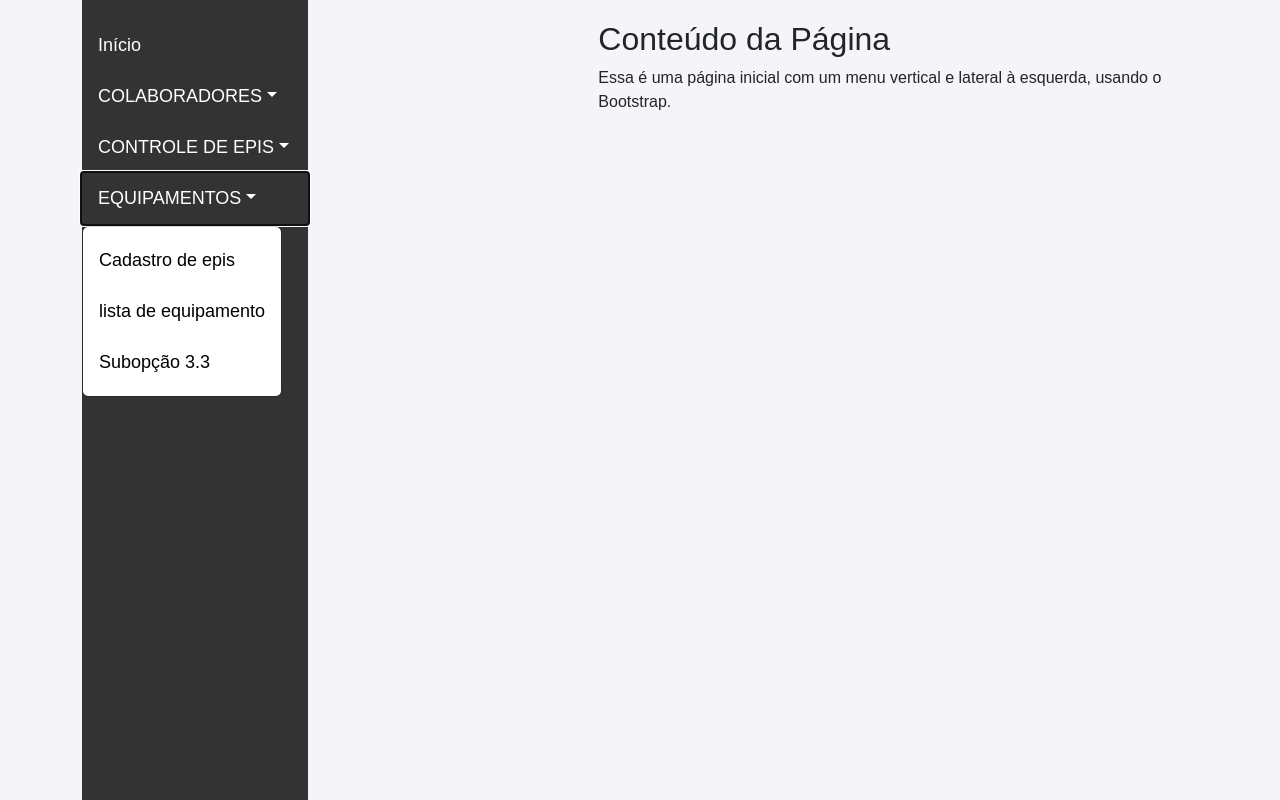
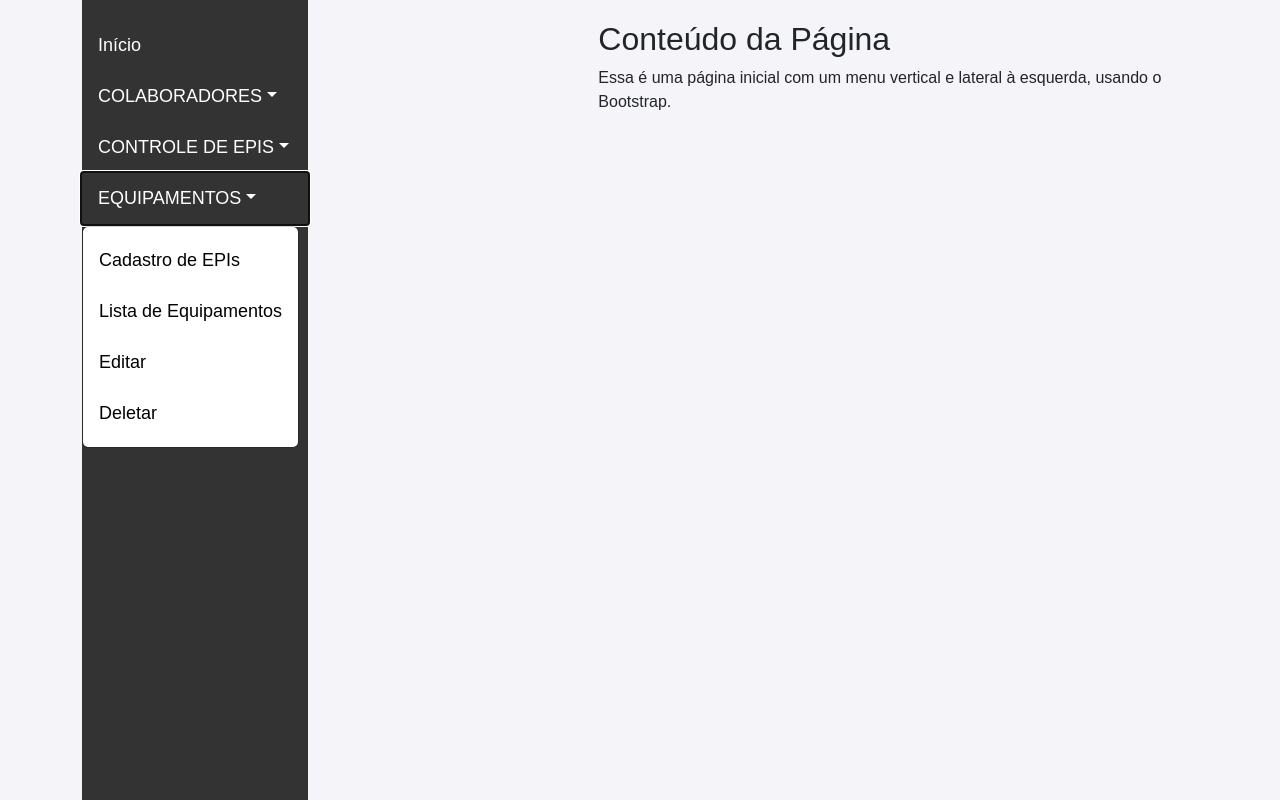
Before and after one commit to machadodevp/projeto_site_epi, a Django app: page / in a window 1280 px wide, after a click on "EQUIPAMENTOS". Shown: the part 88-888 px from the top of the page. Run offline with Django 5.2, Linux system fonts and the light colour scheme; tables that the repository leaves empty hold one stand-in row (values such as "Sample post").

Commit message:
melhorando cadastro de equipamento

```diff
--- a/projeto_epi_master/seguranca_trabalho/models.py
+++ b/projeto_epi_master/seguranca_trabalho/models.py
@@ -1,7 +1,6 @@
 from django.db import models
 
 # Create your models here.
-from django.db import models
 
 class Colaborador(models.Model):
     nome = models.CharField(max_length=100)
@@ -21,9 +20,8 @@ class Equipamento(models.Model):
     # Definindo os campos do modelo de Equipamento
     nome = models.CharField(max_length=100, verbose_name="Nome do Equipamento")
     tipo = models.CharField(max_length=100, verbose_name="Tipo de Equipamento")
-    validade = models.DateField(verbose_name="Data de Validade")
-    quantidade = models.PositiveIntegerField(verbose_name="Quantidade Disponível")
-    descricao = models.TextField(blank=True, null=True, verbose_name="Descrição")
+    numero_serie = models.CharField(max_length=100, default='DEFAULT123')
+    fabricante = models.CharField(max_length=100, default='DEFAULT123')
 
     def __str__(self):
         return self.nome
--- a/projeto_epi_master/seguranca_trabalho/templates/cadastro/home.html
+++ b/projeto_epi_master/seguranca_trabalho/templates/cadastro/home.html
@@ -4,7 +4,6 @@
     <meta charset="UTF-8">
     <meta name="viewport" content="width=device-width, initial-scale=1.0">
     <title>Página Inicial</title>
-    <!-- Incluindo o Bootstrap via CDN -->
     <link href="https://cdn.jsdelivr.net/npm/bootstrap@5.3.0-alpha1/dist/css/bootstrap.min.css" rel="stylesheet">
 
     <style>
@@ -48,20 +47,19 @@
     </header>
 
     <div class="container">
-        <!-- Menu lateral -->
         <div class="sidebar">
             <a href="#">Início</a>
             <div class="dropdown">
                 <a class="dropdown-toggle" href="#" data-bs-toggle="dropdown" aria-expanded="false">COLABORADORES</a>
                 <ul class="dropdown-menu">
                     <li><a href="{% url 'cadastro_colaborador' %}">Cadastrar Colaborador</a></li>
-                    <li><a href="{% url 'lista_colaboradores' %}">Listar Colaborador</a></li>
+                    <li><a href="{% url 'lista_colaboradores' %}">Listar Colaboradores</a></li>
                 </ul>
             </div>
             <div class="dropdown">
                 <a class="dropdown-toggle" href="#" data-bs-toggle="dropdown" aria-expanded="false">CONTROLE DE EPIS</a>
                 <ul class="dropdown-menu">
-                    <li><a class="dropdown-item" href="#">Subopçaõ 2.1</a></li>
+                    <li><a class="dropdown-item" href="#">Subopção 2.1</a></li>
                     <li><a class="dropdown-item" href="#">Subopção 2.2</a></li>
                     <li><a class="dropdown-item" href="#">Subopção 2.3</a></li>
                 </ul>
@@ -69,21 +67,24 @@
             <div class="dropdown">
                 <a class="dropdown-toggle" href="#" data-bs-toggle="dropdown" aria-expanded="false">EQUIPAMENTOS</a>
                 <ul class="dropdown-menu">
-                    <li><a class="dropdown-item" href="{% url 'cadastro_equipamento'%}">Cadastro de epis</a></li>
-                    <li><a class="dropdown-item" href="{% url 'lista_equipamentos'%}">lista de equipamento</a></li>
-                    <li><a class="dropdown-item" href="#">Subopção 3.3</a></li>
+                    <li><a class="dropdown-item" href="{% url 'cadastro_equipamento'%}">Cadastro de EPIs</a></li>
+                    <li><a class="dropdown-item" href="{% url 'lista_equipamentos'%}">Lista de Equipamentos</a></li>
+                    <!-- {% for equipamento in equipamentos %} -->
+                    <li><a class="dropdown-item" href="#">Editar</a></li>
+                    <li><a href="{% url 'deletar_equipamento' equipamento.id %}" onclick="return confirm('Tem certeza que deseja deletar?');">Deletar</a></li>
+                    <!-- {% empty %} -->
+                    <li><a class="dropdown-item" href="#">Nenhum equipamento disponível</a></li>
+                    <!-- {% endfor %} -->
                 </ul>
             </div>
         </div>
 
-        <!-- Conteúdo principal -->
         <div class="content">
             <h2>Conteúdo da Página</h2>
             <p>Essa é uma página inicial com um menu vertical e lateral à esquerda, usando o Bootstrap.</p>
         </div>
     </div>
 
-    <!-- Scripts do Bootstrap -->
     <script src="https://cdn.jsdelivr.net/npm/bootstrap@5.3.0-alpha1/dist/js/bootstrap.bundle.min.js"></script>
 
 </body>
--- a/projeto_epi_master/seguranca_trabalho/urls.py
+++ b/projeto_epi_master/seguranca_trabalho/urls.py
@@ -10,5 +10,11 @@ urlpatterns = [
     # URLS DE EQUIPAMENTOS
     path('cadastro_equipamento/', views.cadastro_equipamento, name='cadastro_equipamento'),
     path('equipamentos/', views.lista_equipamentos, name='lista_equipamentos'),
+     # URL para editar um equipamento
+    path('editar/equipamento/<int:equipamento_id>/', views.editar_equipamento, name='editar_equipamento'),
+
+    # URL para deletar um equipamento
+    path('deletar/equipamento/<int:equipamento_id>/', views.deletar_equipamento, name='deletar_equipamento'),
+
 
 ]
--- a/projeto_epi_master/seguranca_trabalho/views.py
+++ b/projeto_epi_master/seguranca_trabalho/views.py
@@ -1,16 +1,15 @@
-from django.shortcuts import render
+from django.shortcuts import render, redirect, get_object_or_404
+from django.contrib import messages
 from .models import Colaborador, Equipamento
 
 
-# Create your views here.
+# Página inicial
+def home(request):
+    equipamentos = Equipamento.objects.all()
+    return render(request, 'cadastro/home.html', {'equipamentos': equipamentos})
 
 
-
-from django.shortcuts import render, redirect
-from .models import Colaborador
-# Função para exibir a página inicial
-def home(request):
-    return render(request, 'cadastro/home.html')
+# ----------------- COLABORADOR -------------------
 
 def cadastro_colaborador(request):
     if request.method == 'POST':
@@ -20,7 +19,11 @@ def cadastro_colaborador(request):
         telefone = request.POST.get('telefone')
         cargo = request.POST.get('cargo')
 
-        # Salva os dados no banco
+        # Validação simples
+        if not nome or not idade or not email or not telefone or not cargo:
+            messages.error(request, 'Todos os campos são obrigatórios!')
+            return redirect('cadastro_colaborador')
+
         colaborador = Colaborador(
             nome=nome,
             idade=idade,
@@ -29,38 +32,80 @@ def cadastro_colaborador(request):
             cargo=cargo
         )
         colaborador.save()
-
-        return redirect('cadastro_sucesso')  # Redireciona para uma página de sucesso
+        return redirect('cadastro_sucesso')
 
     return render(request, 'cadastro/colaborador_form.html')
+
 
 def cadastro_sucesso(request):
     return render(request, 'cadastro/sucesso.html')
 
+
 def lista_colaboradores(request):
-    colaboradores = Colaborador.objects.all()  # Busca todos os colaboradores
+    colaboradores = Colaborador.objects.all().order_by('nome')
     return render(request, 'cadastro/lista_colaboradores.html', {'colaboradores': colaboradores})
 
-# -----------------EQUIPAMENTOS-------------------
+
+# ----------------- EQUIPAMENTO -------------------
 
 def cadastro_equipamento(request):
     if request.method == 'POST':
         nome = request.POST.get('nome')
         tipo = request.POST.get('tipo')
         numero_serie = request.POST.get('numero_serie')
+        fabricante = request.POST.get('fabricante')  # ← NOVO CAMPO
+
+        if not nome or not tipo or not numero_serie or not fabricante:
+            messages.error(request, 'Todos os campos são obrigatórios!')
+            return redirect('cadastro_equipamento')
 
         equipamento = Equipamento(
             nome=nome,
             tipo=tipo,
-            numero_serie=numero_serie
+            numero_serie=numero_serie,
+            fabricante=fabricante  # ← Salvando o novo campo
         )
         equipamento.save()
 
-        return redirect('lista_equipamentos')  # Redireciona para a lista
+        messages.success(request, 'Equipamento cadastrado com sucesso!')
+        return redirect('lista_equipamentos')
 
     return render(request, 'cadastro/cadastro_equipamento.html')
 
 
 def lista_equipamentos(request):
-    equipamentos = Equipamento.objects.all()
+    equipamentos = Equipamento.objects.all().order_by('nome')
     return render(request, 'cadastro/lista_equipamentos.html', {'equipamentos': equipamentos})
+
+
+
+def editar_equipamento(request, equipamento_id):
+    equipamento = get_object_or_404(Equipamento, pk=equipamento_id)
+
+    if request.method == 'POST':
+        nome = request.POST.get('nome')
+        tipo = request.POST.get('tipo')
+        numero_serie = request.POST.get('numero_serie')
+        fabricante = request.POST.get('fabricante')
+
+        if not nome or not tipo or not numero_serie or not fabricante:
+            messages.error(request, 'Todos os campos são obrigatórios!')
+            return redirect('editar_equipamento', equipamento_id=equipamento.id)
+
+        equipamento.nome = nome
+        equipamento.tipo = tipo
+        equipamento.numero_serie = numero_serie
+        equipamento.fabricante = fabricante
+        equipamento.save()
+
+        messages.success(request, 'Equipamento atualizado com sucesso!')
+        return redirect('lista_equipamentos')
+
+    return render(request, 'cadastro/editar_equipamento.html', {'equipamento': equipamento})
+
+
+def deletar_equipamento(request, equipamento_id):
+    equipamento = get_object_or_404(Equipamento, pk=equipamento_id)
+    equipamento.delete()
+    messages.success(request, 'Equipamento deletado com sucesso!')
+    return redirect('lista_equipamentos')
```
Also changed, not shown: projeto_epi_master/seguranca_trabalho/templates/cadastro/deletar_equipamento.html (added, +24 -0 lines), projeto_epi_master/seguranca_trabalho/templates/cadastro/editar_equipamento.html (added, +36 -0 lines), projeto_epi_master/db.sqlite3, projeto_epi_master/seguranca_trabalho/migrations/0003_remove_equipamento_descricao_and_more.py (added), projeto_epi_master/seguranca_trabalho/migrations/0004_equipamento_fabricante.py (added).
